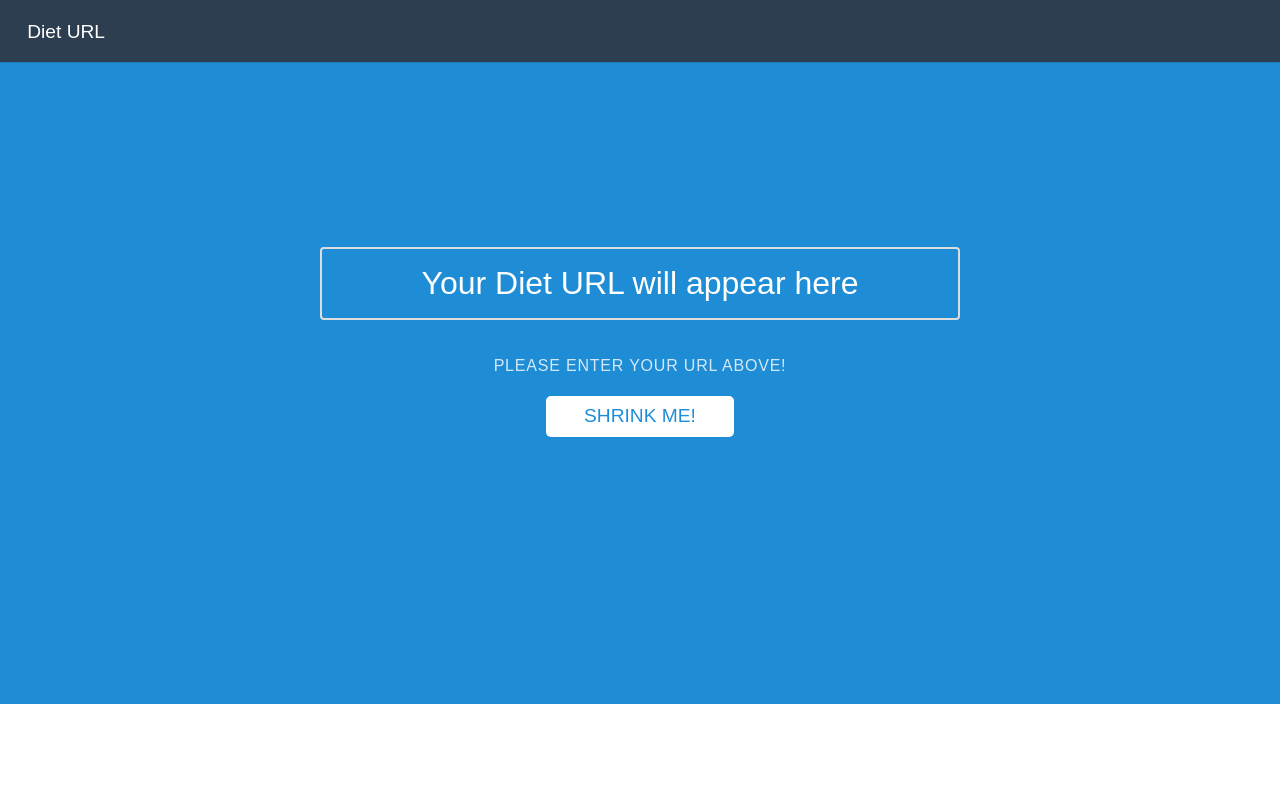
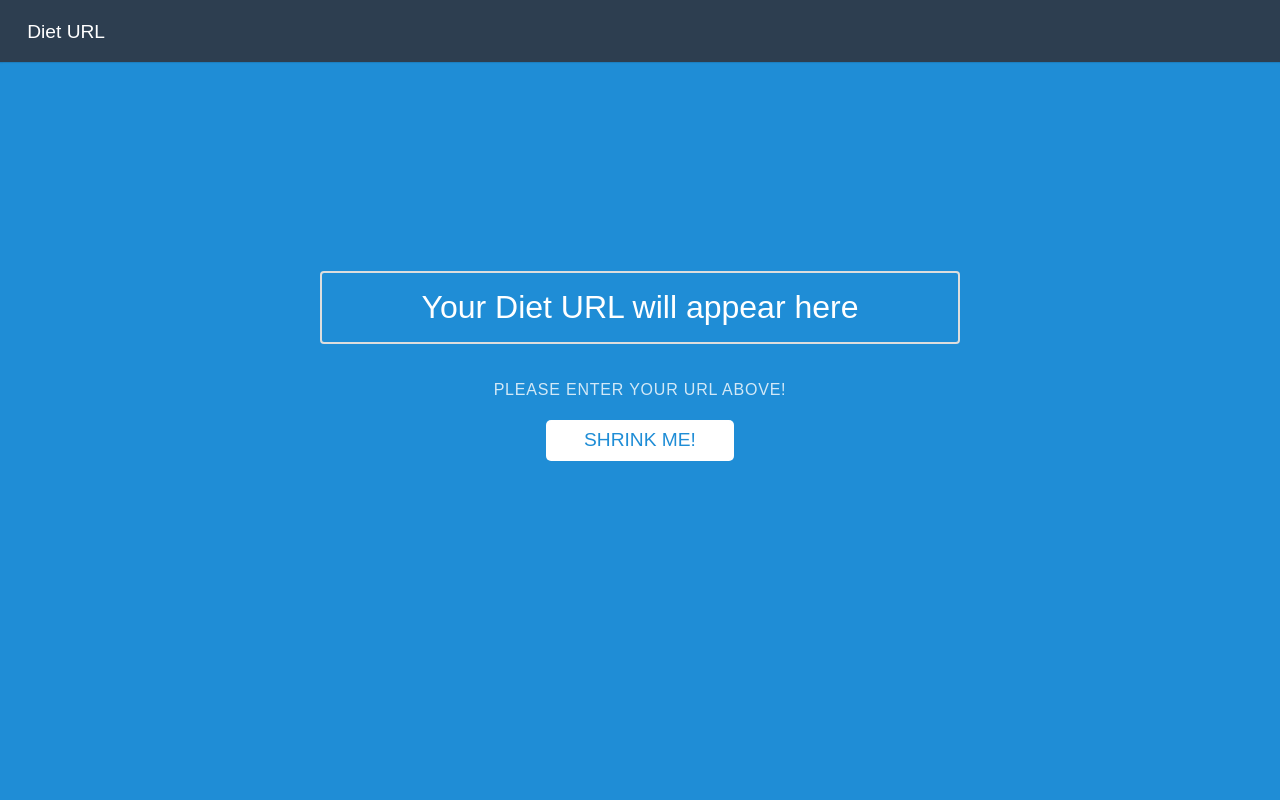
Before and after one commit to BruceHolywood/dieturl, a CodeIgniter app: page /dieturl/ in a window 1280 px wide. Run offline with CodeIgniter, Linux system fonts and the light colour scheme; some libraries are stand-ins or nearby versions.

Commit message:
Updating UX.

```diff
--- a/application/css/style.css
+++ b/application/css/style.css
@@ -154,10 +154,10 @@ a.pure-button-primary {
 .splash-container {
     background: #1f8dd6;
     z-index: 1;
-    overflow: hidden;
+    overflow: scroll;
     /* The following styles are required for the "scroll-over" effect */
     width: 100%;
-    height: 88%;
+    height: 100%;
     top: 0;
     left: 0;
     position: fixed !important;
--- a/application/views/create/create.php
+++ b/application/views/create/create.php
@@ -78,6 +78,7 @@
       <?php } ?>
     </div>
 </div>
+</div>
 
 
 </body>
```
